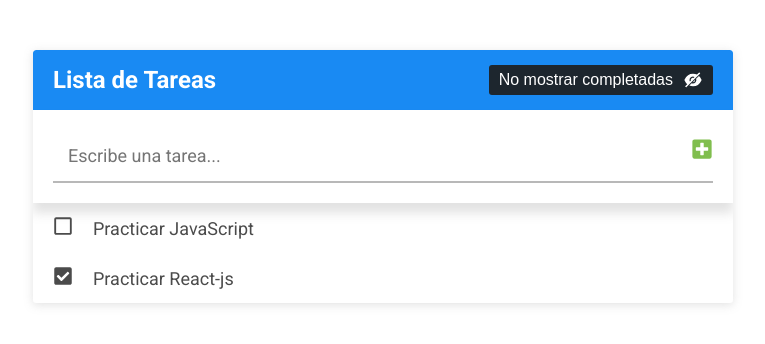
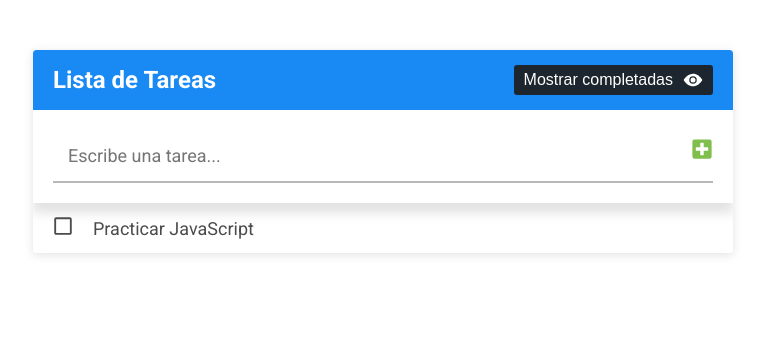
Before and after one commit to YakerHuertas26/Lista_de_Tareas, a React (Create React App) app: page / in a window 1280 px wide. Both pictures are taken after a click on the button "No mostrar completadas". Shown: the top 344 px of the page, without its empty margins (257-1022 px from the left). Built offline with nearby package versions, Linux system fonts and the light colour scheme.

Commit message:
funcionalidad de borrado y mostrar completados

```diff
--- a/src/App.js
+++ b/src/App.js
@@ -16,13 +16,20 @@ const App=() =>{
       description:'Practicar React-js',
       state: true
     }
-  ])
+  ]);
 
-  return (
+  const [MostrarTareaCompletada,setMostrarTareaCompletada]= useState(true)
+
+console.log(MostrarTareaCompletada);
+
+return (
     <div className='contenedor'>
-      <Header/>
+      <Header
+      tareaCompletada={MostrarTareaCompletada}
+      setTareaCompletada={setMostrarTareaCompletada}/>
+
       <Formulario tareas={tareas} setTareas={setTareas}/>
-      <ListaTareas tareas={tareas} setTareas={setTareas}/>
+      <ListaTareas tareas={tareas} setTareas={setTareas} MostrarTareaCompletada={MostrarTareaCompletada}/>
     </div>
   );
 }
--- a/src/components/Header.js
+++ b/src/components/Header.js
@@ -1,10 +1,27 @@
 import { AiFillEyeInvisible } from "react-icons/ai";
+import { IoEyeSharp } from "react-icons/io5";
 import './../App.css'
-const Header = () => {
+const Header = ({tareaCompletada,setTareaCompletada}) => {
+
     return (
         <header className="header">
-            <h1 className="header__titulo">Lista de Tareas</h1>
-            <button className="header__btn">  No mostrar completadas <AiFillEyeInvisible className="header__icono-btn" /></button>
+            <h1
+            className="header__titulo"
+            >Lista de Tareas</h1>
+                {
+                tareaCompletada?
+                    <button
+                    className="header__btn"
+                    onClick={()=>setTareaCompletada(!tareaCompletada)}>No mostrar completadas <AiFillEyeInvisible className="header__icono-btn"
+                    /></button>
+                :
+                <button
+                className="header__btn"
+                onClick={()=>setTareaCompletada(!tareaCompletada)}>Mostrar completadas <IoEyeSharp className="header__icono-btn"
+                /></button>
+                }
+
+
         </header>
     );
 }
--- a/src/components/ListadeTareas.js
+++ b/src/components/ListadeTareas.js
@@ -1,7 +1,7 @@
 import './../App.css';
 import Tarea from './Tarea';
 
-const ListaTareas = ({tareas,setTareas}) => {
+const ListaTareas = ({tareas,setTareas,MostrarTareaCompletada}) => {
 
     const tareaCompletada=(id)=>{
             setTareas(tareas.map((element)=>{
@@ -12,23 +12,54 @@ const ListaTareas = ({tareas,setTareas}) => {
             })
         )
     }
+    const actualizarTarea=(id,nuevaTarea)=>{
+        setTareas(tareas.map((element)=>{
+            if (element.id===id) {
+                return {...element, description: nuevaTarea}
+            }
+            return element
+            })
+        )
+    }
 
+    const borrar=(id)=>{
+        setTareas(
+            tareas.filter((element)=>{
+                if (element.id !==id) {
+                    return element;
+                }
+                return
+            })
+        )
+
+    }
 
     return (
         <ul className='lista-tareas'>
             {
                 tareas.length>0 ?
                 tareas.map((element)=>{
-                    return <Tarea
-                            key={element.id}
-                            tarea={element}
-                            setTareas={setTareas}
-                            tareaCompletada={tareaCompletada}
-                            ListaTareas={tareas}
-                            />
+                    if (MostrarTareaCompletada) {
+                        return <Tarea
+                                key={element.id}
+                                tarea={element}
+                                tareaCompletada={tareaCompletada}
+                                actualizarTarea={actualizarTarea}
+                                borrar={borrar}/>
+                    }
+                    else if (!element.state) {
+                        return <Tarea
+                                key={element.id}
+                                tarea={element}
+                                tareaCompletada={tareaCompletada}
+                                actualizarTarea={actualizarTarea}
+                                borrar={borrar}/>
+                    }
+                    return
                 })
                 :
                 <div className="lista-tareas__mensaje">NO hay tareas</div>
+
             }
 
         </ul>
--- a/src/components/Tarea.js
+++ b/src/components/Tarea.js
@@ -3,7 +3,7 @@ import { FaCheckSquare,FaRegSquare } from "react-icons/fa";
 
 import { FiEdit } from "react-icons/fi";
 import { MdDelete } from "react-icons/md";
-const Tarea = ({tarea,tareaCompletada,setTareas,ListaTareas}) => {
+const Tarea = ({tarea,tareaCompletada,actualizarTarea,borrar}) => {
 
     const [btnEdit,setBtnEdit]= useState(false)
     const [tareaInicial, setTareaInicual]= useState(tarea.description)
@@ -11,18 +11,24 @@ const Tarea = ({tarea,tareaCompletada,setTareas,ListaTareas}) => {
     const editar=()=>{
         setBtnEdit(!btnEdit)
     }
-    const actualizarTarea=(id,e)=>{
-        e.preventDefault();
-        setTareas(ListaTareas.map((elemntos)=>{
-            if (elemntos.id===id) {
-                return {...elemntos,description:tareaInicial}
 
-            }
-            return elemntos
-            })
-        )
+    const btnEdidar=(e)=>{
+        e.preventDefault()
+        actualizarTarea(tarea.id,tareaInicial)
         setBtnEdit(!btnEdit)
     }
+    // const actualizarTarea=(id,e)=>{
+    //     e.preventDefault();
+    //     setTareas(ListaTareas.map((elemntos)=>{
+    //         if (elemntos.id===id) {
+    //             return {...elemntos,description:tareaInicial}
+
+    //         }
+    //         return elemntos
+    //         })
+    //     )
+    //     setBtnEdit(!btnEdit)
+    // }
 
     return (
 
@@ -36,7 +42,7 @@ const Tarea = ({tarea,tareaCompletada,setTareas,ListaTareas}) => {
             <span className="lista-tareas__texto">
             {btnEdit?
                 <form action="" className="formulario-editar-tarea"
-                onSubmit={(e)=>actualizarTarea(tarea.id,e)}>
+                onSubmit={(e)=>btnEdidar(e)}>
                     <input type="text"
                         className="formulario-editar-tarea__input"
                         value={tareaInicial}
@@ -52,7 +58,9 @@ const Tarea = ({tarea,tareaCompletada,setTareas,ListaTareas}) => {
                 className="lista-tareas__icono lista-tareas__icono-accion"
                 onClick={editar}/>
 
-                <MdDelete className="lista-tareas__icono lista-tareas__icono-accion " />
+                <MdDelete
+                className="lista-tareas__icono lista-tareas__icono-accion"
+                onClick={()=>borrar(tarea.id)}/>
             </div>
         </li>
     );
```
